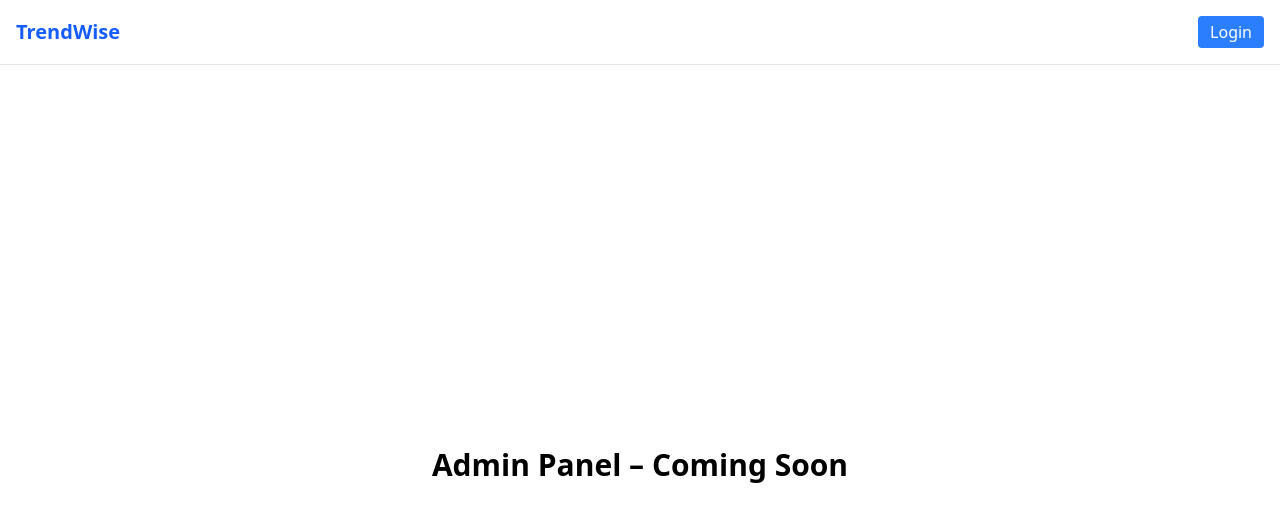
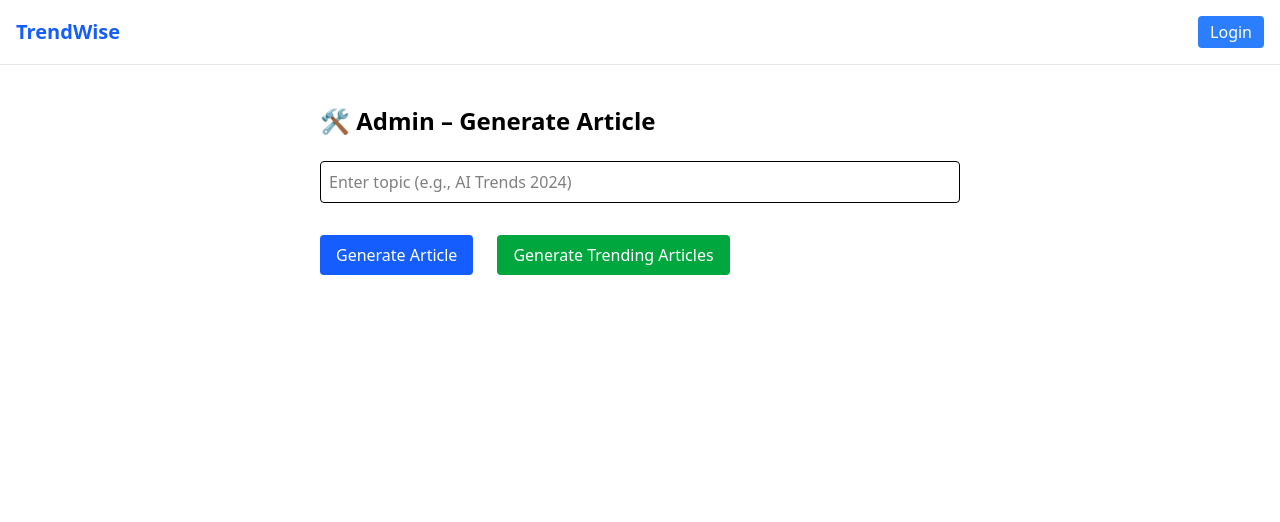
Before and after one commit to Swayam226/trendwise, a Next.js app: page /admin in a window 1280 px wide. Shown: the top 522 px of the page. Built offline with nearby package versions, Linux system fonts and the light colour scheme; no server answers.

Commit message:
mvp working

```diff
--- a/app/admin/page.js
+++ b/app/admin/page.js
@@ -1,7 +1,88 @@
+"use client";
+
+import { useState } from "react";
+
 export default function AdminPage() {
+    const [topic, setTopic] = useState("");
+    const [loading, setLoading] = useState(false);
+    const [result, setResult] = useState(null);
+    const [error, setError] = useState("");
+
+    const handleGenerate = async () => {
+        if (!topic.trim()) {
+            setError("Please enter a topic.");
+            return;
+        }
+
+        setLoading(true);
+        setError("");
+        setResult(null);
+
+        try {
+            const res = await fetch("/api/generate-article", {
+                method: "POST",
+                headers: { "Content-Type": "application/json" },
+                body: JSON.stringify({ topic }),
+            });
+
+            if (!res.ok) {
+                const errData = await res.json();
+                throw new Error(errData.error || "Failed to generate article");
+            }
+
+            const data = await res.json();
+            setResult(data);
+        } catch (err) {
+            console.error(err);
+            setError(err.message);
+        } finally {
+            setLoading(false);
+        }
+    };
+
+    // ✅ BUTTON MOVED INSIDE RETURN
     return (
-        <main className="flex min-h-screen items-center justify-center">
-            <h1 className="text-3xl font-bold">Admin Panel – Coming Soon</h1>
+        <main className="max-w-2xl mx-auto py-10 px-4">
+            <h1 className="text-2xl font-bold mb-6">🛠 Admin – Generate Article</h1>
+
+            <input
+                type="text"
+                value={topic}
+                onChange={(e) => setTopic(e.target.value)}
+                placeholder="Enter topic (e.g., AI Trends 2024)"
+                className="border rounded w-full p-2 mb-4"
+            />
+
+            <button
+                onClick={handleGenerate}
+                disabled={loading}
+                className={`px-4 py-2 rounded text-white ${loading ? "bg-gray-400" : "bg-blue-600 hover:bg-blue-700"
+                    }`}
+            >
+                {loading ? "Generating..." : "Generate Article"}
+            </button>
+
+            {/* 🔥 Trending Articles Button */}
+            <button
+                onClick={async () => {
+                    const res = await fetch("/api/trending", { method: "POST" });
+                    const data = await res.json();
+                    alert(data.message || data.error);
+                }}
+                className="mt-4 ml-6 bg-green-600 hover:bg-green-700 text-white px-4 py-2 rounded"
+            >
+                Generate Trending Articles
+            </button>
+
+            {error && <p className="mt-4 text-red-500">{error}</p>}
+
+            {result && (
+                <div className="mt-6 border rounded p-4 bg-gray-50">
+                    <h2 className="text-xl font-semibold mb-2">{result.title}</h2>
+                    <p className="text-sm text-gray-500 mb-4">{result.meta}</p>
+                    <pre className="text-sm whitespace-pre-wrap">{result.content}</pre>
+                </div>
+            )}
         </main>
     );
 }
--- a/app/api/article/route.js
+++ /dev/null
@@ -1,15 +0,0 @@
-import { connectDB } from "@/lib/db";
-import { Article } from "@/models/article";
-
-export async function GET() {
-    await connectDB();
-    const articles = await Article.find();
-    return Response.json(articles);
-}
-
-export async function POST(request) {
-    await connectDB();
-    const body = await request.json();
-    const newArticle = await Article.create(body);
-    return Response.json(newArticle);
-}
--- a/app/api/comment/route.js
+++ /dev/null
@@ -1,28 +0,0 @@
-import { connectDB } from "@/lib/db";
-import { Comment } from "@/models/Comment";
-
-
-export async function GET(request) {
-    await connectDB();
-    const url = new URL(request.url);
-    const slug = url.searchParams.get('slug');
-
-    if (!slug) {
-        return Response.json([], { status: 200 });
-    }
-
-    const comments = await Comment.find({ slug });
-    return Response.json(comments, { status: 200 });
-}
-
-export async function POST(request) {
-    await connectDB();
-    const body = await request.json();
-
-    if (!body.slug || !body.content || !body.author) {
-        return Response.json({ error: "Invalid request" }, { status: 400 });
-    }
-
-    const newComment = await Comment.create(body);
-    return Response.json(newComment, { status: 201 });
-}
--- a/app/article/[slug]/page.js
+++ b/app/article/[slug]/page.js
@@ -1,15 +1,37 @@
-import CommentSection from "@/components/CommentSection";
+import { connectDB } from "@/lib/db";
+import { Article } from "@/models/ArticleModel";
 
-export default function ArticleDetailPage({ params }) {
+export const dynamic = "force-dynamic";
+
+export default async function ArticleDetailPage({ params }) {
     const { slug } = params;
 
+    await connectDB();
+
+    const article = await Article.findOne({ slug });
+
+    if (!article) {
+        return (
+            <main className="max-w-2xl mx-auto py-10 px-4 text-center">
+                <h1 className="text-2xl font-bold mb-4">Article Not Found</h1>
+                <p className="text-gray-600">The article you're looking for doesn’t exist.</p>
+            </main>
+        );
+    }
+
     return (
-        <main className="max-w-3xl mx-auto p-4">
-            <h1 className="text-3xl font-bold mb-4 capitalize">{slug.replace(/-/g, " ")}</h1>
-            <p className="text-gray-700">Full article content for <strong>{slug}</strong> will appear here.</p>
+        <main className="max-w-3xl mx-auto py-10 px-4">
+            <h1 className="text-3xl font-bold mb-4">{article.title}</h1>
+            <p className="text-gray-600 text-sm mb-6">{article.meta}</p>
 
-            <CommentSection slug={slug} />
-
+            <article className="prose prose-lg">
+                {article.content
+                    .split("\n")
+                    .filter(line => line.trim() !== "")
+                    .map((line, index) => (
+                        <p key={index}>{line}</p>
+                    ))}
+            </article>
         </main>
     );
 }
--- a/components/CommentSection.js
+++ b/components/CommentSection.js
@@ -12,7 +12,7 @@ export default function CommentSection({ slug }) {
     useEffect(() => {
         const fetchComments = async () => {
             try {
-                const res = await fetch(`/api/comment?slug=${slug}`);
+                const res = await fetch(`/api/comments?slug=${slug}`);
                 if (!res.ok) {
                     console.error("Failed to fetch comments");
                     return;
@@ -31,7 +31,7 @@ export default function CommentSection({ slug }) {
     const handleSubmit = async (e) => {
         e.preventDefault();
         try {
-            const res = await fetch("/api/comment", {
+            const res = await fetch("/api/comments", {
                 method: "POST",
                 headers: { "Content-Type": "application/json" },
                 body: JSON.stringify({
@@ -84,7 +84,7 @@ export default function CommentSection({ slug }) {
             <div className="space-y-2">
                 {comments.length === 0 && <p className="text-gray-500 italic">No comments yet.</p>}
                 {comments.map(comment => (
-                    <div key={comment.id} className="border rounded p-2">
+                    <div key={comment._id} className="border rounded p-2">
                         <p className="font-semibold">{comment.author}</p>
                         <p className="text-gray-600">{comment.content}</p>
                         <p className="text-xs text-gray-400">{new Date(comment.createdAt).toLocaleString()}</p>
--- a/lib/db.js
+++ b/lib/db.js
@@ -2,7 +2,7 @@ import mongoose from "mongoose";
 
 export const connectDB = async () => {
     if (mongoose.connections[0].readyState) return;
-    await mongoose.connect(process.env.MONGODB_URI, {
+    await mongoose.connect(process.env.MONGODB_URL, {
         useNewUrlParser: true,
         useUnifiedTopology: true,
     });
--- a/models/Article.js
+++ /dev/null
@@ -1,11 +0,0 @@
-import mongoose from "mongoose";
-
-const ArticleSchema = new mongoose.Schema({
-    title: String,
-    slug: String,
-    meta: String,
-    media: [String],  // image URLs, video links
-    content: String,
-}, { timestamps: true });
-
-export const Article = mongoose.models.Article || mongoose.model("Article", ArticleSchema);
--- a/models/Comment.js
+++ /dev/null
@@ -1,9 +0,0 @@
-import mongoose from "mongoose";
-
-const CommentSchema = new mongoose.Schema({
-    slug: String,
-    author: String,
-    content: String,
-}, { timestamps: true });
-
-export const Comment = mongoose.models.Comment || mongoose.model("Comment", CommentSchema);
--- a/package.json
+++ b/package.json
@@ -9,6 +9,8 @@
     "lint": "next lint"
   },
   "dependencies": {
+    "axios": "^1.10.0",
+    "cheerio": "^1.1.0",
     "mongoose": "^8.16.2",
     "next": "15.3.5",
     "next-auth": "^4.24.11",
```
Also changed, not shown: 1 other file (tests, documents, lock files or other folders).
